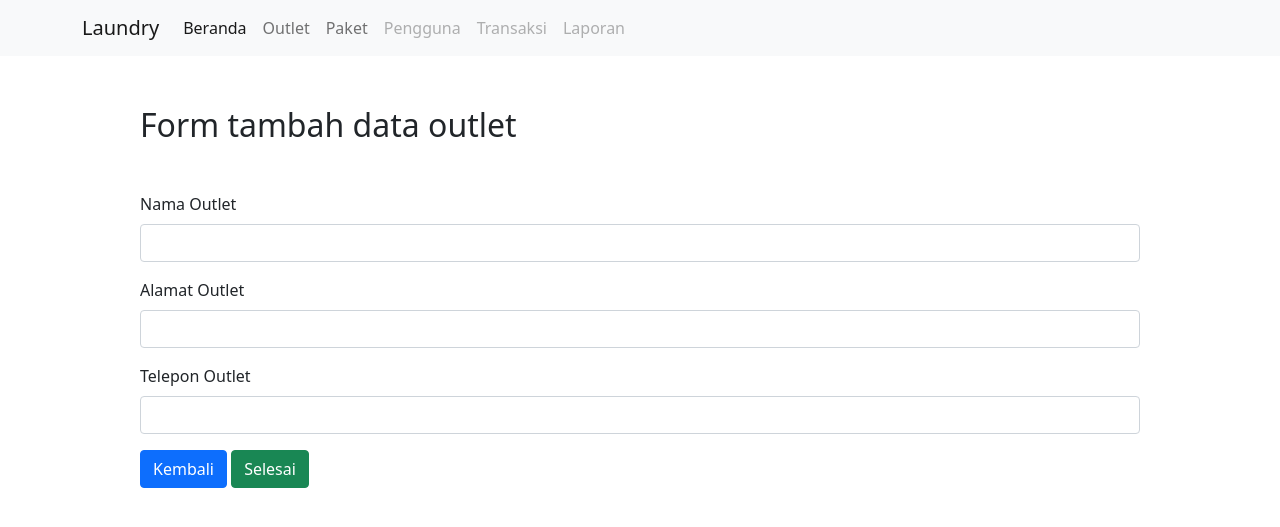
After one commit to Hernando17/native-laundry, a PHP site: page /admin/createoutlet.php in a window 1280 px wide. The commit adds this page. Shown: the top 527 px of the page. Run offline with PHP 8.4, Linux system fonts and the light colour scheme.

Commit message:
create update outlet form

```diff
--- /dev/null
+++ b/view/admin/createoutlet.php
@@ -0,0 +1,64 @@
+    <!DOCTYPE html>
+    <html>
+
+    <head>
+        <title>Halaman admin</title>
+        <link rel="stylesheet" href="../../public/assets/css/bootstrap.min.css">
+    </head>
+
+    <body>
+        <nav class="navbar navbar-expand-lg navbar-light bg-light">
+            <div class="container">
+                <a class="navbar-brand" href="#">Laundry</a>
+                <button class="navbar-toggler" type="button" data-bs-toggle="collapse" data-bs-target="#navbarNav" aria-controls="navbarNav" aria-expanded="false" aria-label="Toggle navigation">
+                    <span class="navbar-toggler-icon"></span>
+                </button>
+                <div class="collapse navbar-collapse" id="navbarNav">
+                    <ul class="navbar-nav">
+                        <li class="nav-item">
+                            <a class="nav-link active" aria-current="page" href="#">Beranda</a>
+                        </li>
+                        <li class="nav-item">
+                            <a class="nav-link" href="outlet.php">Outlet</a>
+                        </li>
+                        <li class="nav-item">
+                            <a class="nav-link" href="#">Paket</a>
+                        </li>
+                        <li class="nav-item">
+                            <a class="nav-link disabled">Pengguna</a>
+                        </li>
+                        <li class="nav-item">
+                            <a class="nav-link disabled">Transaksi</a>
+                        </li>
+                        <li class="nav-item">
+                            <a class="nav-link disabled">Laporan</a>
+                        </li>
+                    </ul>
+                </div>
+            </div>
+        </nav>
+
+        <div class="container" style="margin:50px auto; width:80%;">
+            <h2>Form tambah data outlet</h2>
+            <form action="../../controller/process.php" method="post" class="mt-5">
+                <div class="mb-3">
+                    <label for="nama" class="form-label">Nama Outlet</label>
+                    <input type="text" class="form-control" id="nama" name="nama">
+                </div>
+                <div class="mb-3">
+                    <label for="alamat" class="form-label">Alamat Outlet</label>
+                    <input type="text" class="form-control" id="alamat" name="alamat">
+                </div>
+                <div class="mb-3">
+                    <label for="telepon" class="form-label">Telepon Outlet</label>
+                    <input type="text" class="form-control" id="telepon" name="telepon">
+                </div>
+                <a href="outlet.php" class="btn btn-primary">Kembali</a>
+                <button type="submit" class="btn btn-success" name="submit">Selesai</button>
+            </form>
+        </div>
+
+
+    </body>
+
+    </html>
```
Also changed, not shown: controller/process.php (added, +10 -0 lines), view/admin/editoutlet.php (added, +63 -0 lines), view/admin/outlet.php (+8 -3 lines).
